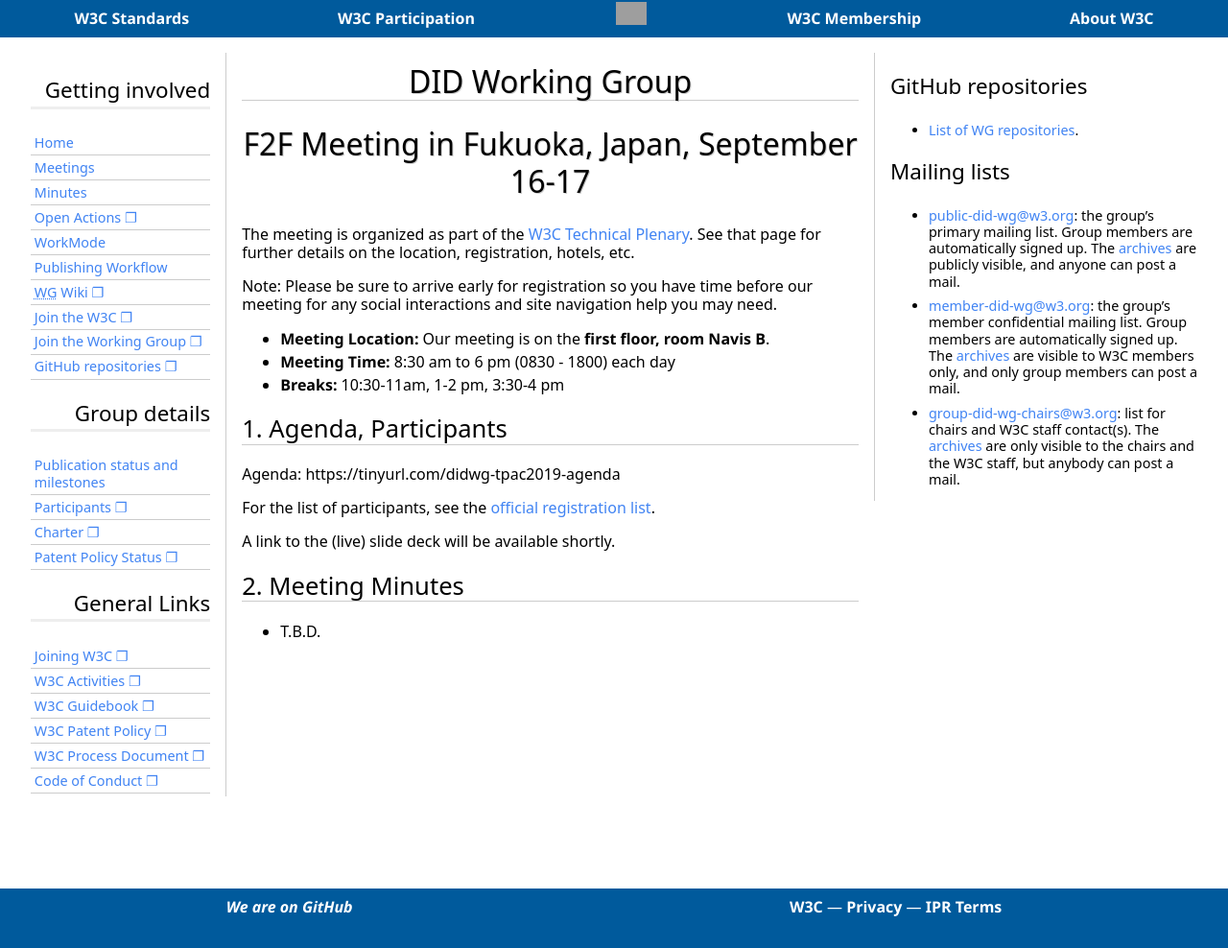
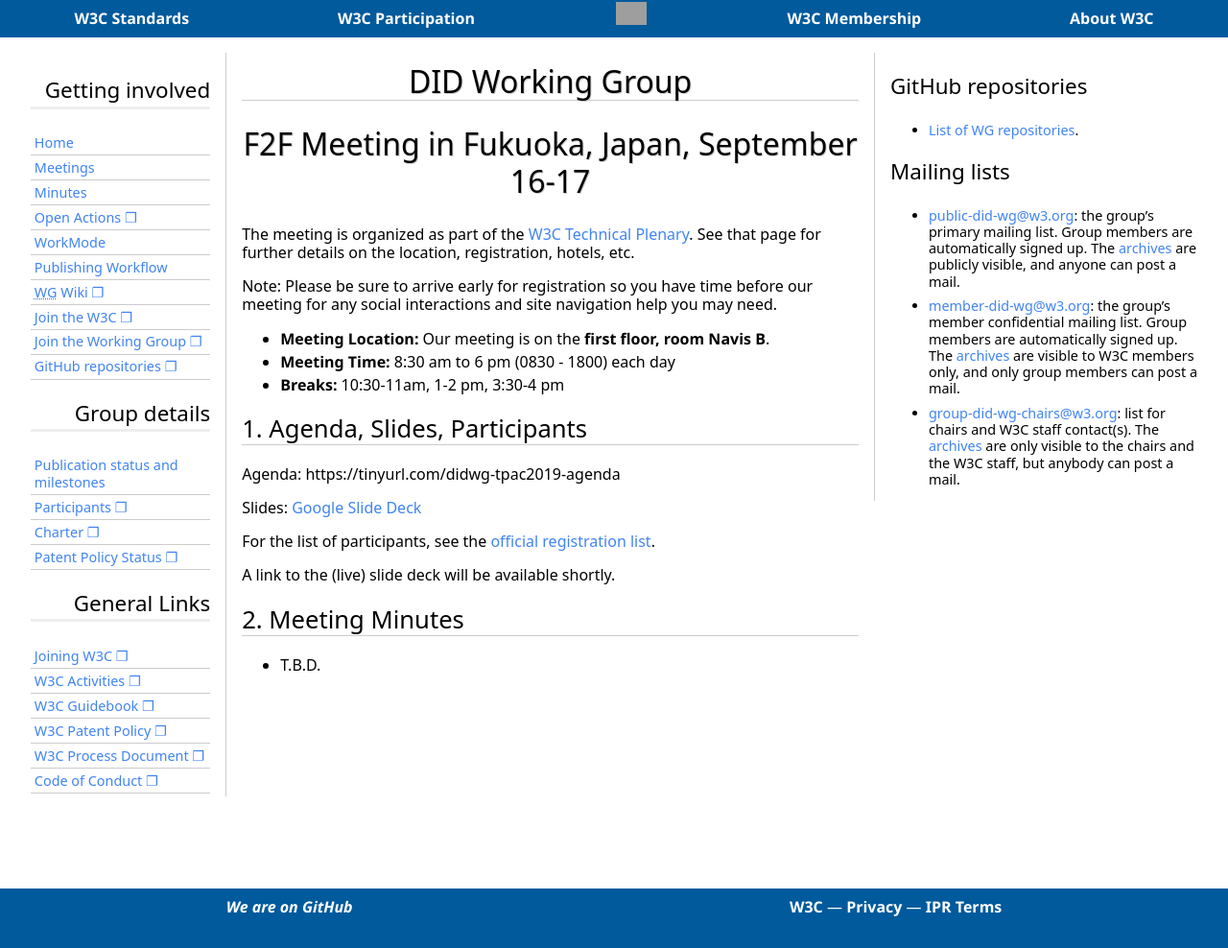
Before and after one commit to w3c/did-wg, a Jekyll site: the page built from Meetings/F2F/2019.09.Fuk.md, in a window 1280 px wide. Shown: the whole page at 96% size. Built offline with Jekyll 4.4.1, drawn with Linux system fonts in a browser that asks for light colours; some web fonts are replaced; our own code applies the rules of GitHub Pages for plain Markdown files; grey boxes are pictures that could not be loaded.

Commit message:
add link to slides
Signed-off-by: Brent <brent.zundel@gmail.com>

```diff
--- a/Meetings/F2F/2019.09.Fuk.md
+++ b/Meetings/F2F/2019.09.Fuk.md
@@ -15,9 +15,11 @@ may need.
 * **Meeting Time:** 8:30 am to 6 pm (0830 - 1800) each day
 * **Breaks:** 10:30-11am, 1-2 pm, 3:30-4 pm
 
-## Agenda, Participants
+## Agenda, Slides, Participants
 
 Agenda: https://tinyurl.com/didwg-tpac2019-agenda
+
+Slides: [Google Slide Deck](https://docs.google.com/presentation/d/1ESS_6TuU7iHcAKkSB_py2zY5NJUKggs_uRDfEdl41HE/edit?usp=sharing)
 
 For the list of participants, see the [official registration list](https://www.w3.org/register/tpac2019/registrants#meeting-65).
 
```
